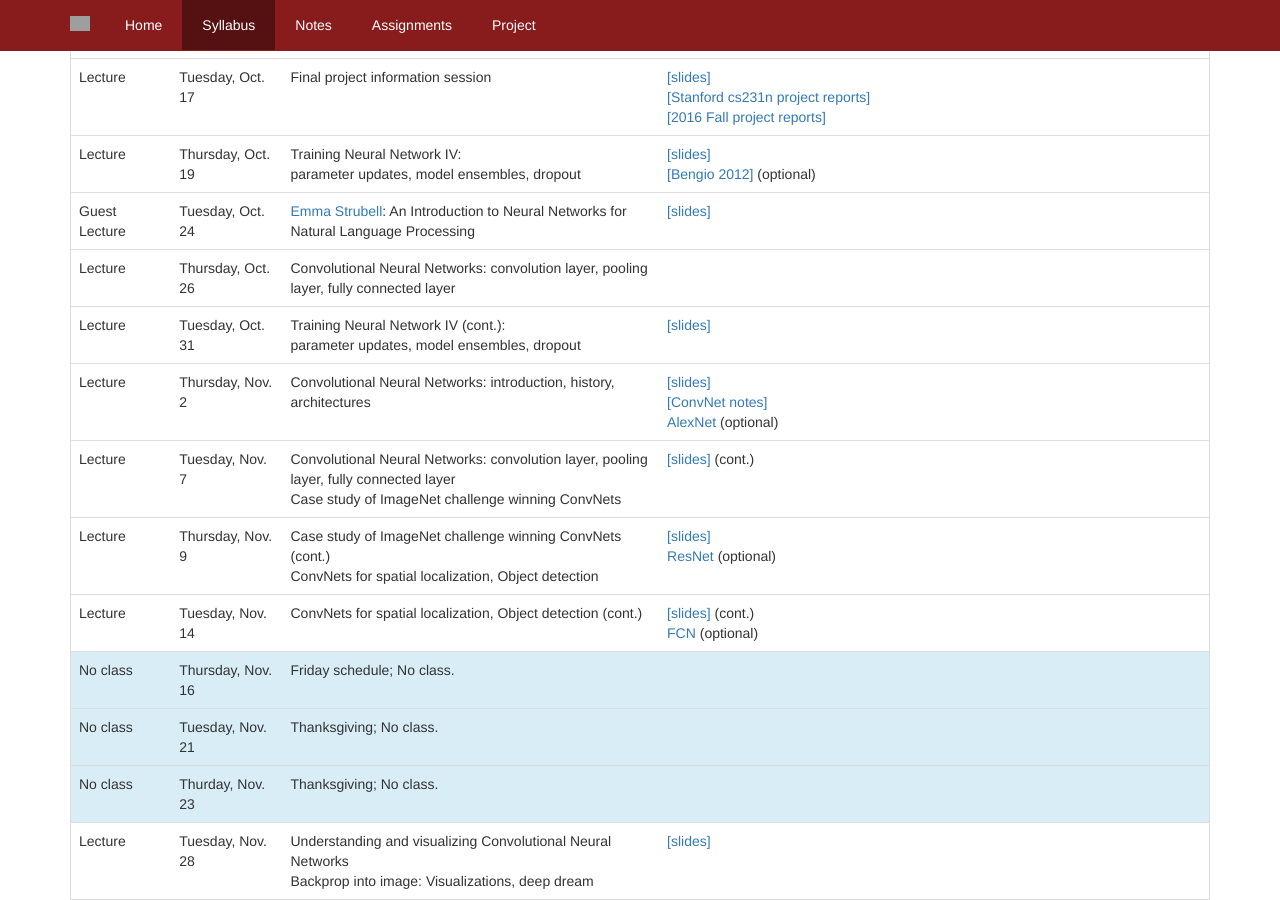
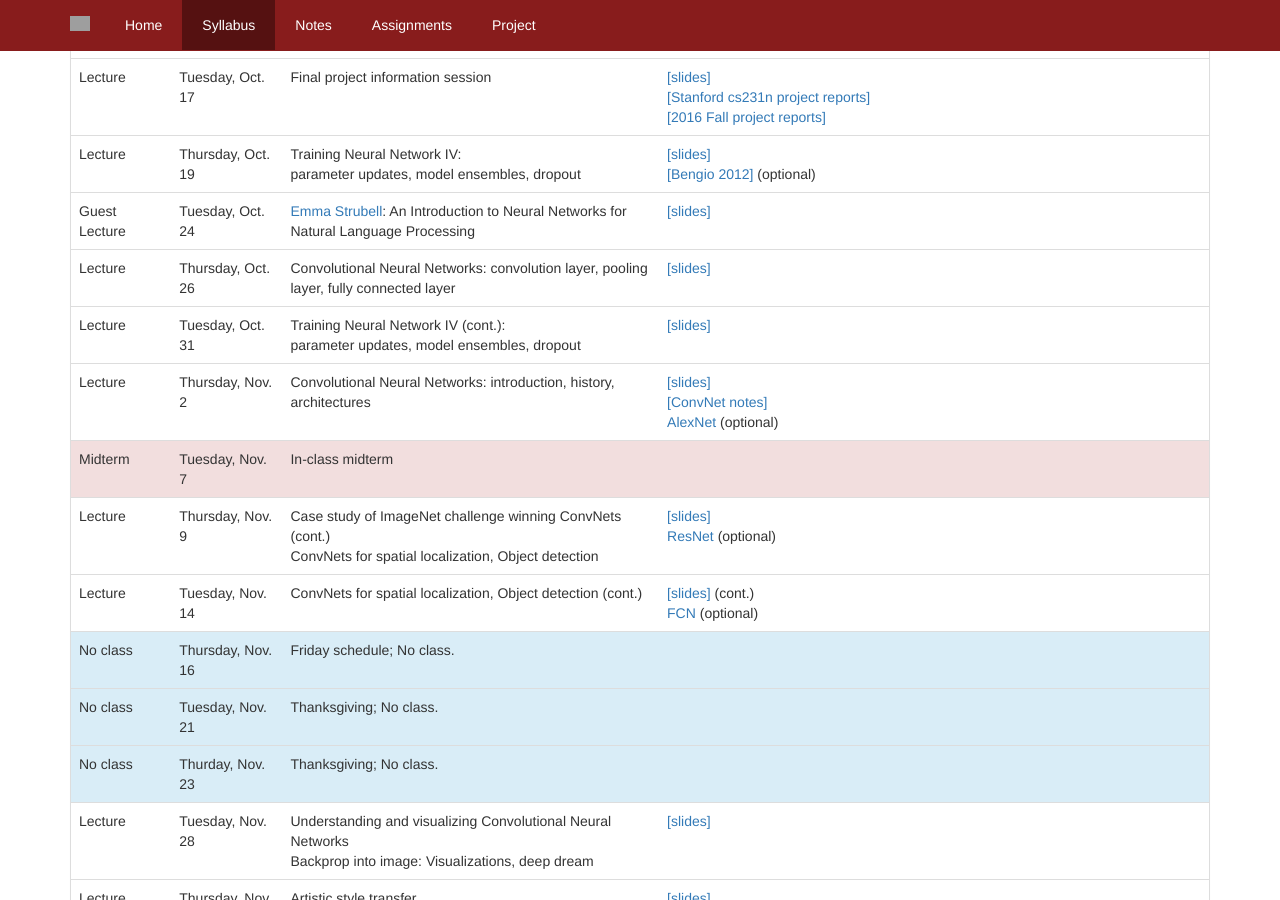
Before and after one commit to compsci682/compsci682.github.io, a Jekyll site: the page syllabus.html, which Jekyll copies as it is, in a window 1280 px wide and 900 px high, scrolled down 1088 px. Built offline with Jekyll 4.4.1, drawn with Linux system fonts in a browser that asks for light colours; grey boxes are pictures that could not be loaded.

Commit message:
asgn2 due date change; lec12 uploaded

```diff
--- a/assignments.html
+++ b/assignments.html
@@ -85,7 +85,7 @@
     		<th>Assignment</th><th>Due Date</th><th>Description</th>
 	</tr>
     <tr><td><a href='/assignments/assignments2016/assignment1/'>Assignment #1</a></td><td><del>9/26 11:55pm</del>9/28 11:55pm</td><td>Image Classification, kNN, SVM, Softmax, Neural Network</td></tr>
-    <tr><td><a href='/assignments/assignments2016/assignment2/'>Assignment #2</a></td><td><del>10/24 11:55pm</del> 10/31 11:55pm</td><td>Fully-Connected Nets, Batch Normalization, Dropout, Convolutional Nets</td></tr>
+    <tr><td><a href='/assignments/assignments2016/assignment2/'>Assignment #2</a></td><td><del>10/24 11:55pm</del> 11/2 11:55pm</td><td>Fully-Connected Nets, Batch Normalization, Dropout, Convolutional Nets</td></tr>
     <tr><td>Assignment #3</td><td></td><td>Image Captioning, Fooling Images, Image Generation</td></tr>
 	</tbody></table>
     </div><!--/.container-->
--- a/syllabus.html
+++ b/syllabus.html
@@ -299,15 +300,13 @@
         <a href="https://papers.nips.cc/paper/4824-imagenet-classification-with-deep-convolutional-neural-networks.pdf">AlexNet</a> (optional)
     </td>
   </tr>
-  <tr>
-    <td>Lecture</td>
+  <tr class="danger">
+    <td>Midterm</td>
     <td>Tuesday, Nov. 7</td>
     <td>
-        Convolutional Neural Networks: convolution layer, pooling layer, fully connected layer <br>
-        Case study of ImageNet challenge winning ConvNets
+	In-class midterm
     </td>
     <td>
-        <a href="https://docs.google.com/presentation/d/1qU0XcXBo6IHFcrjSlFZl8_Y0woh0eldL_BIAK1m-i6k/edit?usp=sharing">[slides]</a> (cont.)<br>
         <!--<a href="https://drive.google.com/file/d/0B-0OtUj_Gj7namdSdDZsVXdnLTl6YWlJaTdkODc2eWZMT1Nv/view?usp=sharing">[midterm review sheet]</a>-->
     </td>
   </tr>
```
Also changed, not shown: other parts of syllabus.html (+1 -0 lines).
